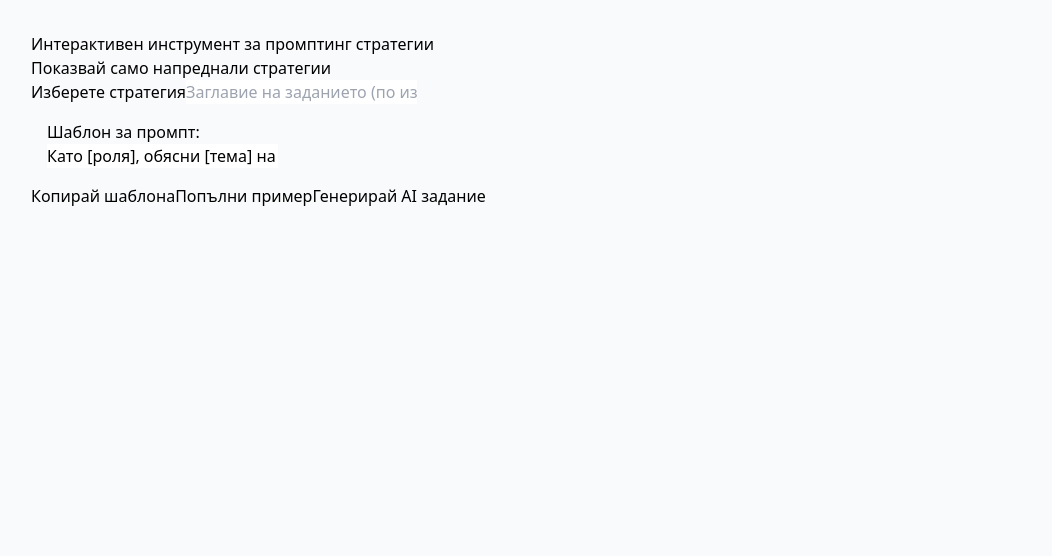
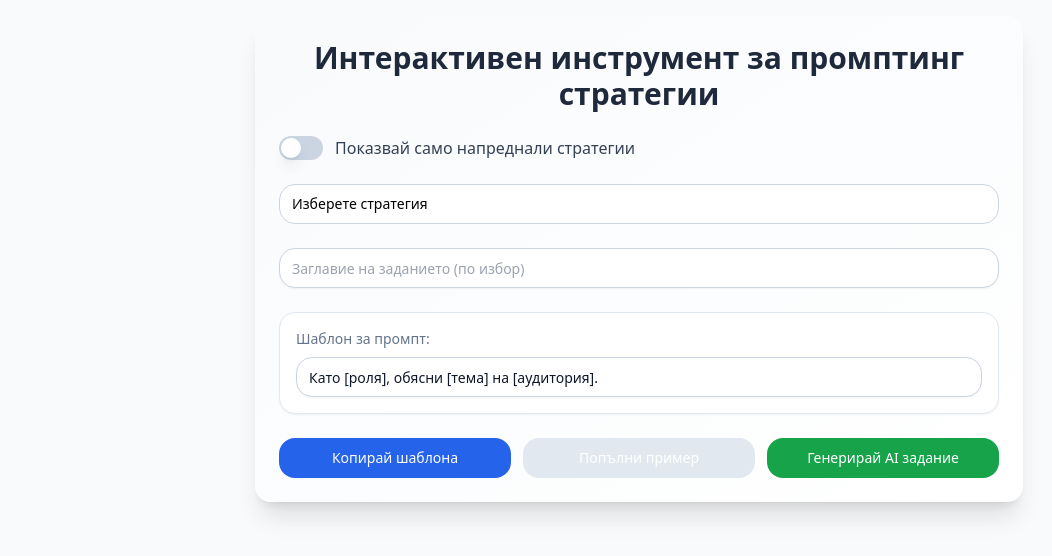
Before and after one commit to devdevpy/prompting-strategies-too, a Next.js app: page / in a window 1280 px wide. Shown: the top 556 px of the page, without its empty margins (1-1053 px from the left). Built offline with nearby package versions, Linux system fonts and the light colour scheme.

Commit message:
Update tailwind.config.js

```diff
--- a/tailwind.config.js
+++ b/tailwind.config.js
@@ -1 +1,10 @@
-module.exports = { content: ["./app/**/*.{js,ts,jsx,tsx}"], theme: { extend: {} }, plugins: [] }
+module.exports = {
+  content: [
+    "./app/**/*.{js,ts,jsx,tsx}",
+    "./components/**/*.{js,ts,jsx,tsx}"
+  ],
+  theme: {
+    extend: {},
+  },
+  plugins: [],
+}
```
